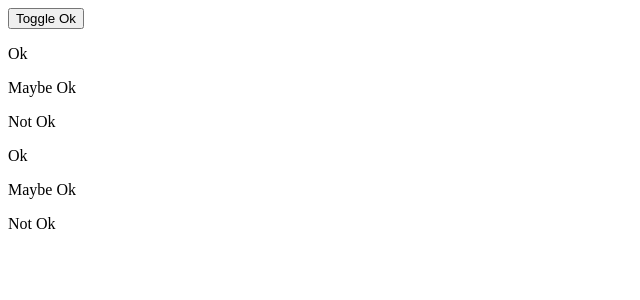
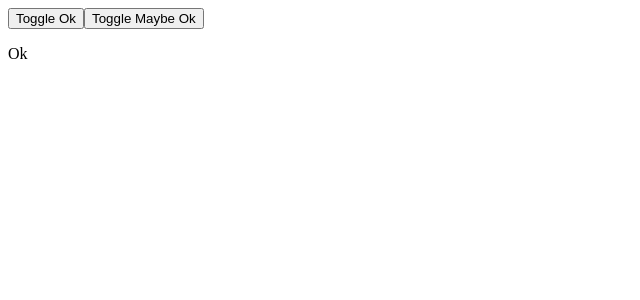
Before and after one commit to sawatch-fisherman/vuejs-2025-learning-log, a Vue app in the folder vuejs-2025-learning-log/: page / in a window 1280 px wide. Shown: the top 300 px of the page, without its empty margins (0-640 px from the left). Built offline with nearby package versions, Linux system fonts and the light colour scheme.

Commit message:
Revert "43.templateタグを使用して効率よく複数の要素にv-ifを適応させる方法"
This reverts commit 4d20c25a83cd37b037ea4d1ecb06be119c63cda5.

```diff
--- a/vuejs-2025-learning-log/src/App.vue
+++ b/vuejs-2025-learning-log/src/App.vue
@@ -1,20 +1,13 @@
 <script setup>
 import { ref } from 'vue'
 const ok = ref(true)
+const myabeOk = ref(false)
 
 </script>
 <template>
   <button @click="ok = !ok">Toggle Ok</button>
-  <!-- templateタグは非表示で処理される -->
-  <template v-if="ok">
-    <p>Ok</p>
-    <p>Maybe Ok</p>
-    <p>Not Ok</p>
-  </template>
-  <!-- divタグは表示で処理される -->
-  <div v-if="ok">
-    <p>Ok</p>
-    <p>Maybe Ok</p>
-    <p>Not Ok</p>
-  </div>
+  <button @click="myabeOk = !myabeOk">Toggle Maybe Ok</button>
+  <p v-if="ok">Ok</p>
+  <p v-else-if="myabeOk">Maybe Ok</p>
+  <p v-else>Not Ok</p>
 </template>
```
